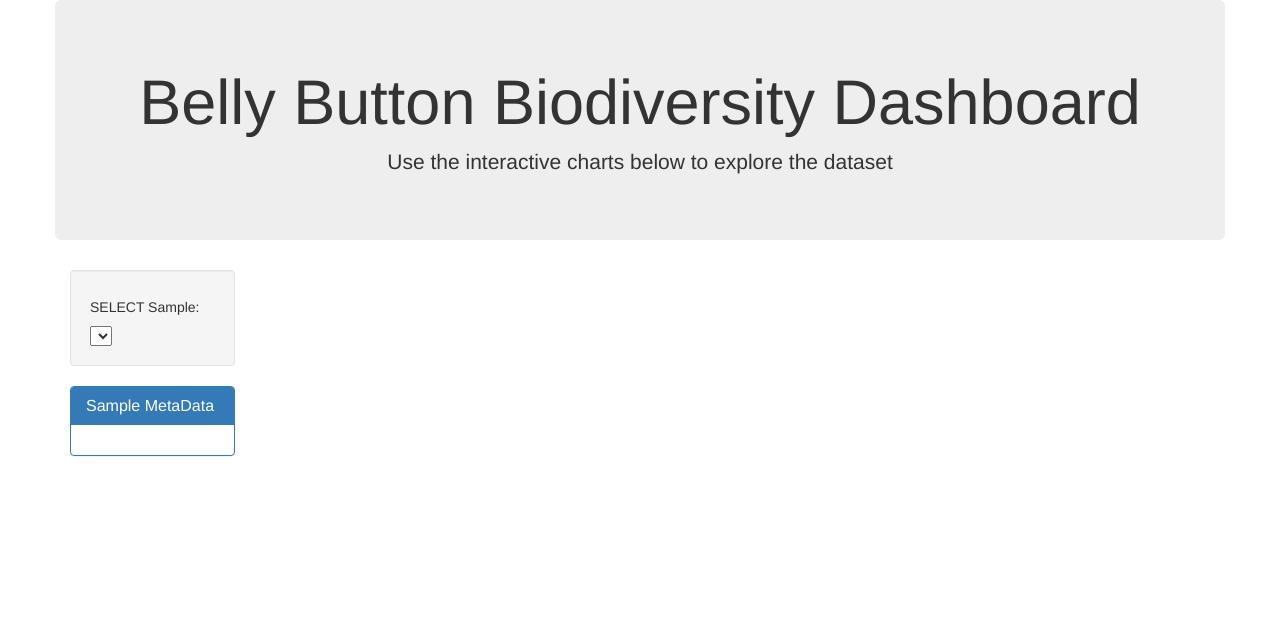
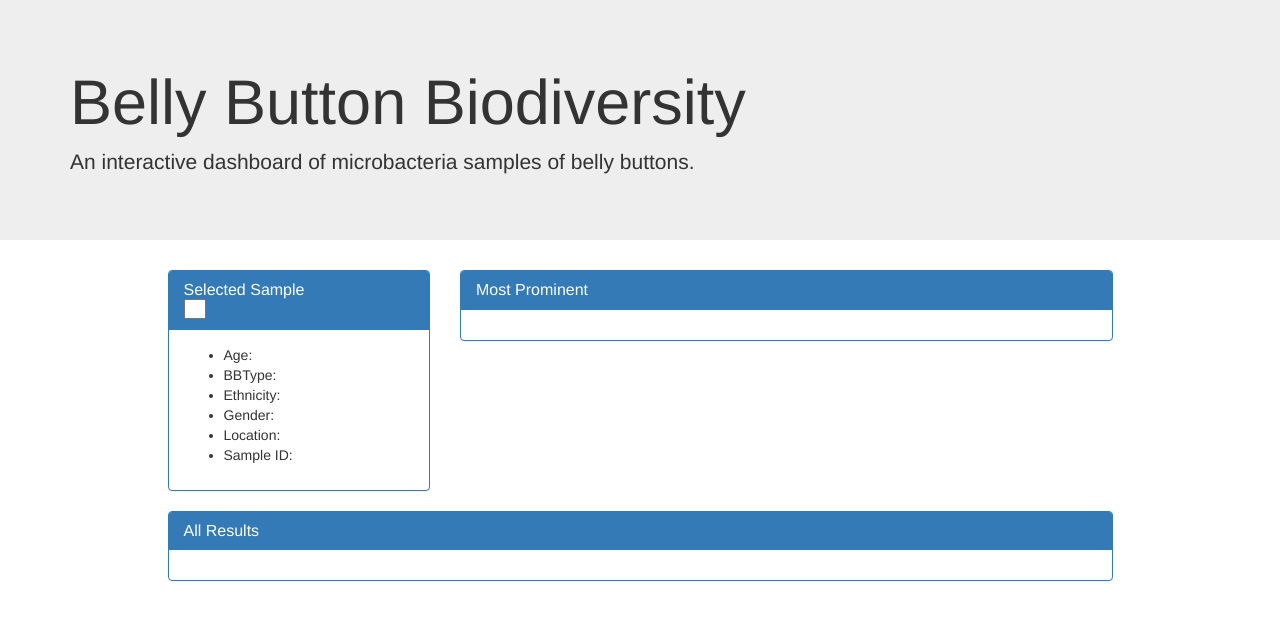
Before and after one commit to mjones1107/AllHomework, a Flask app: page / in a window 1280 px wide. Shown: the top 620 px of the page. Run offline with Flask 2, Linux system fonts and the light colour scheme; data that the repository does not hold is empty; some libraries are stand-ins or nearby versions.

Commit message:
plotly update

```diff
--- a/Plotly/StarterCode/Belly_Button_Biodiversity/app.py
+++ b/Plotly/StarterCode/Belly_Button_Biodiversity/app.py
@@ -10,6 +10,7 @@
 
 from flask import Flask, jsonify, render_template
 from flask_sqlalchemy import SQLAlchemy
+
 
 app = Flask(__name__)
 
@@ -75,7 +76,7 @@
         sample_metadata["BBTYPE"] = result[5]
         sample_metadata["WFREQ"] = result[6]
 
-    print(sample_metadata)
+    print("This is python data",sample_metadata)
     return jsonify(sample_metadata)
 
 
@@ -101,5 +102,5 @@
     return jsonify(data)
 
 
-if __name__ == "__main__":
-    app.run()
+if __name__ == '__main__':
+    app.run(host='127.0.0.1', debug=True, port=7038)
--- a/Plotly/StarterCode/Belly_Button_Biodiversity/static/js/app.js
+++ b/Plotly/StarterCode/Belly_Button_Biodiversity/static/js/app.js
@@ -1,56 +1,120 @@
-function buildMetadata(sample) {
+function getSampleNames(){
+    var selector = document.getElementById('selDataset');
+    var url = "/names";
+    Plotly.d3.json(url, function(error, response) {
+        if (error) return console.warn(error);
+        var data = response;
+        data.map(function(sample){
+            var option = document.createElement('option')
+            option.text = sample
+            option.value = sample
+            selector.appendChild(option)
+        });
+    });
+};
 
-  // @TODO: Complete the following function that builds the metadata panel
+getSampleNames();
 
-  // Use `d3.json` to fetch the metadata for a sample
-    // Use d3 to select the panel with id of `#sample-metadata`
+function optionChanged(sample){
+    updatePie(sample);
+    updateBubble(sample);
+    updateMetadata(sample);
+};
 
-    // Use `.html("") to clear any existing metadata
+function updatePie(sample) {
+    var sampleURL = `/samples/${sample}`
+    Plotly.d3.json(sampleURL,function(error,response){
+        if (error) return console.log(error);
+        var labels = []
+        var values = []
+        var hovers = []
+        for(i=0; i<10; i++){
+            var label = response[0].otu_ids[i];
+            labels.push(label);
+            var value = response[1].sample_values[i];
+            values.push(value);
+            var hover = response[2][label - 1];
+            hovers.push(hover);
+        };
+        var trace = {
+            values: values,
+            labels: labels,
+            type: "pie",
+            text: hovers,
+            hoverinfo: "label+text+value+percent",
+            textinfo: "percent"
+        };
+        var data = [trace]
+        var layout = {
+            margin: {
+                l: 10,
+                r: 10,
+                b: 10,
+                t: 10,
+                pad: 4
+            }
+        }
+        // var layout = {
+        //     autosize: false,
+        //     width: 500,
+        //     height: 500,
+        //     margin: {
+        //       l: 50,
+        //       r: 50,
+        //       b: 100,
+        //       t: 100,
+        //       pad: 4
+            // },
+        Plotly.newPlot("pieChart", data, layout)
+    });
+};
 
-    // Use `Object.entries` to add each key and value pair to the panel
-    // Hint: Inside the loop, you will need to use d3 to append new
-    // tags for each key-value in the metadata.
+function updateBubble(sample) {
+    var sampleURL = `/samples/${sample}`
+    Plotly.d3.json(sampleURL,function(error,response){
+        if (error) return console.log(error);
+        var otuIDs = response[0].otu_ids;
+        var sampleValues = response[1].sample_values
+        var otuDescriptions = [];
+        for(i=0; i<otuIDs.length; i++) {
+            otuDescriptions.push(response[2][otuIDs[i] - 1]);
+        };
+        var trace = {
+            x: otuIDs,
+            y: sampleValues,
+            mode: 'markers',
+            type: 'scatter',
+            marker: {
+                size: sampleValues,
+                color: otuIDs,
+                colorscale: "Rainbow"
+            },
+            text: otuDescriptions,
+          };
+        var data = [trace]
+        Plotly.newPlot("bubbleChart", data)
+    });
+};
 
-    // BONUS: Build the Gauge Chart
-    // buildGauge(data.WFREQ);
-}
+function updateMetadata(sample){
+    var sampleURL = `/metadata/${sample}`
+    Plotly.d3.json(sampleURL,function(error,response){
+        if (error) return console.log(error);
+        console.log(response);
+        var data = response[0];
+        console.log(data)
+        var metaList = document.getElementById('sampleMetadata');
+        metaList.innerHTML = '';
+        var metaItems = [["Sample","SAMPLEID"],["Ethnicity","ETHNICITY"],["Gender","GENDER"],["Age","AGE"],
+            ["Weekly Wash Frequency","WFREQ"],["Type (Innie/Outie)","BBTYPE"],["Country","COUNTRY012"],["Dog Owner","DOG"],["Cat Owner","CAT"]];
+        console.log(metaList)
+        for(i=0; i<metaItems.length; i++){
+            var newLi = document.createElement('li');
+            newLi.innerHTML = `${metaItems[i][0]}: ${data[metaItems[i][1]]}`;
+            metaList.appendChild(newLi);
+        };
+    });
+};
 
-function buildCharts(sample) {
-
-  // @TODO: Use `d3.json` to fetch the sample data for the plots
-
-    // @TODO: Build a Bubble Chart using the sample data
-
-    // @TODO: Build a Pie Chart
-    // HINT: You will need to use slice() to grab the top 10 sample_values,
-    // otu_ids, and labels (10 each).
-}
-
-function init() {
-  // Grab a reference to the dropdown select element
-  var selector = d3.select("#selDataset");
-
-  // Use the list of sample names to populate the select options
-  d3.json("/names").then((sampleNames) => {
-    sampleNames.forEach((sample) => {
-      selector
-        .append("option")
-        .text(sample)
-        .property("value", sample);
-    });
-
-    // Use the first sample from the list to build the initial plots
-    const firstSample = sampleNames[0];
-    buildCharts(firstSample);
-    buildMetadata(firstSample);
-  });
-}
-
-function optionChanged(newSample) {
-  // Fetch new data each time a new sample is selected
-  buildCharts(newSample);
-  buildMetadata(newSample);
-}
-
-// Initialize the dashboard
-init();
+//initialize
+optionChanged("BB_940");
--- a/Plotly/StarterCode/Belly_Button_Biodiversity/templates/index.html
+++ b/Plotly/StarterCode/Belly_Button_Biodiversity/templates/index.html
@@ -5,52 +5,67 @@
     <meta charset="UTF-8">
     <meta name="viewport" content="width=device-width, initial-scale=1.0">
     <meta http-equiv="X-UA-Compatible" content="ie=edge">
-  <title>Flask Plotlyjs Example</title>
     <link rel="stylesheet" href="https://maxcdn.bootstrapcdn.com/bootstrap/3.3.7/css/bootstrap.min.css">
+    <title>Belly Button Biodiversity</title>
 </head>
 
 <body>
-
+    <div class="jumbotron">
+        <div class="container">
+            <h1>Belly Button Biodiversity</h1>
+            <p>An interactive dashboard of microbacteria samples of belly buttons.</p>
+        </div>
+    </div>
     <div class="container">
         <div class="row">
-      <div class="col-md-12 jumbotron text-center">
-        <h1>Belly Button Biodiversity Dashboard</h1>
-        <p>Use the interactive charts below to explore the dataset</p>
+            <div class="col-md-1"></div>
+            <div class="col-md-3">
+                <div class="panel panel-primary">
+                    <div class="panel-heading">
+                        <h3 class="panel-title">Selected Sample</h3>
+						<select id="selDataset" onchange="optionChanged(this.value)"></select>
+                    </div>
+          <div id="sample-metadata" class="panel-body">
+			<ul>
+                <li id="age">Age: </li>
+                <li id="bbtype">BBType: </li>
+                <li id="ethnicity">Ethnicity: </li>
+                <li id="gender">Gender: </li>
+                <li id="location">Location: </li>
+                <li id="sampleid">Sample ID: </li>
+            </ul>
 		  </div>
                 </div>
-    <div class="row">
-      <div class="col-md-2">
-        <div class="well">
-          <h5>SELECT Sample:</h5>
-          <select id="selDataset" onchange="optionChanged(this.value)"></select>
             </div>
+            <div class="col-md-7">
                 <div class="panel panel-primary">
                     <div class="panel-heading">
-            <h3 class="panel-title">Sample MetaData</h3>
+                        <h3 class="panel-title">Most Prominent</h3>
                     </div>
-          <div id="sample-metadata" class="panel-body"></div>
+                    <div class="panel-body">
+                        <div id="pieChart"></div>
                     </div>
-      </div>
-      <div class="col-md-5">
-        <div id="pie"></div>
-      </div>
-      <div class="col-md-5">
-        <div id="gauge"></div>
                 </div>
             </div>
         </div>
         <div class="row">
-    <div class="col-md-12">
-      <div id="bubble"></div>
+            <div class="col-md-1"></div>
+            <div class="col-md-10">
+                <div class="panel panel-primary">
+                    <div class="panel-heading">
+                        <h3 class="panel-title">All Results</h3>
+                    </div>
+                    <div class="panel-body">
+                        <div id="bubbleChart"></div>
                     </div>
                 </div>
 
-  <!-- <script src="https://cdn.plot.ly/plotly-1.31.2.min.js"></script> -->
+            </div>
+        </div>
+    </div>
 	<script src="https://cdnjs.cloudflare.com/ajax/libs/d3/5.5.0/d3.js"></script>
     <script src="https://cdn.plot.ly/plotly-latest.min.js"></script>
-  <script src="{{ url_for('static', filename='js/bonus.js') }}"></script>
-  <script src="{{ url_for('static', filename='js/app.js') }}"></script>
-
+	<script src="../static/js/app.js"></script>
 </body>
 
 </html>
```
Also changed, not shown: Plotly/Images/bacteria_by_filterforgedotcom.jpg (deleted), Plotly/Images/bubble_chart.png (deleted), Plotly/Images/dashboard_part1.png (deleted), Plotly/Images/dashboard_part2.png (deleted), Plotly/Images/dropdown.png (deleted), Plotly/Images/gauge.png (deleted), Plotly/Images/metadata.png (deleted), Plotly/Images/pie_chart.png (deleted). Lines whose indentation alone changed are shown as unchanged.
